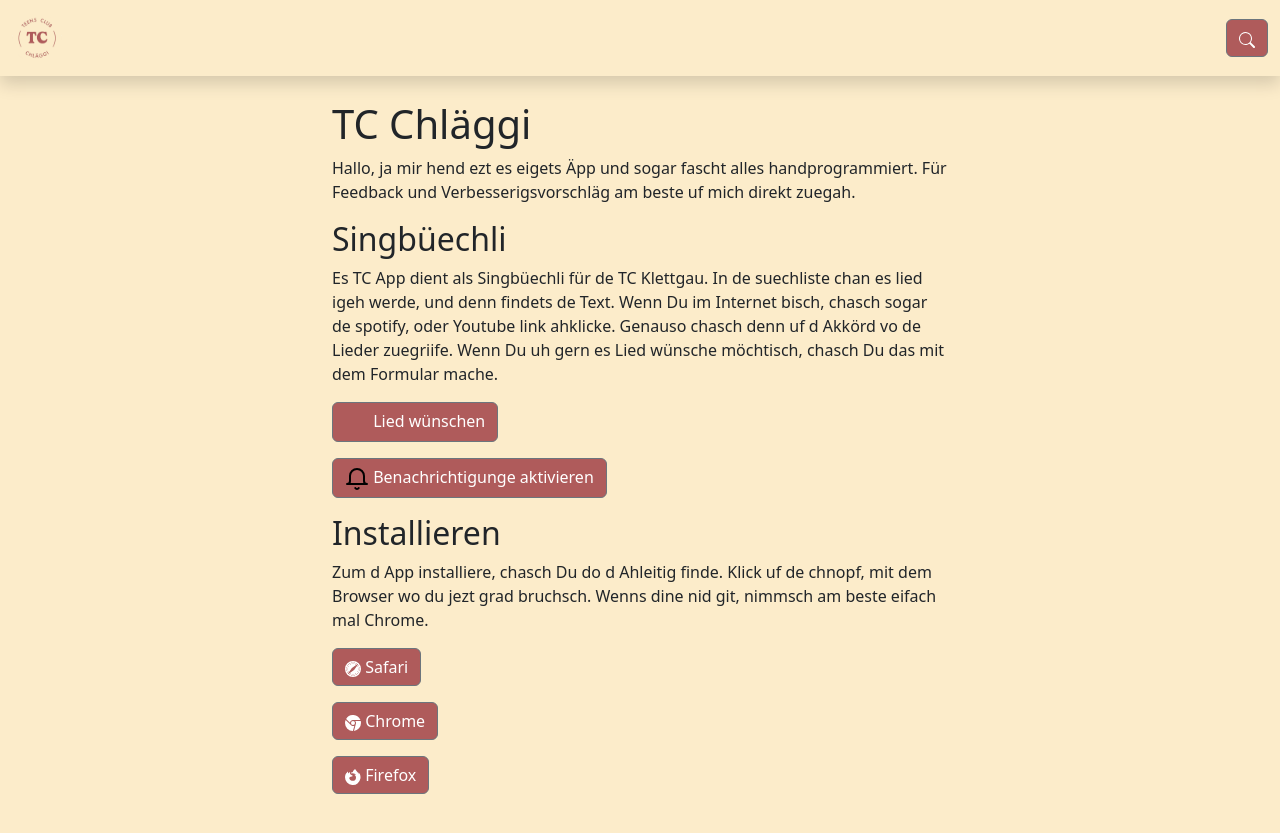
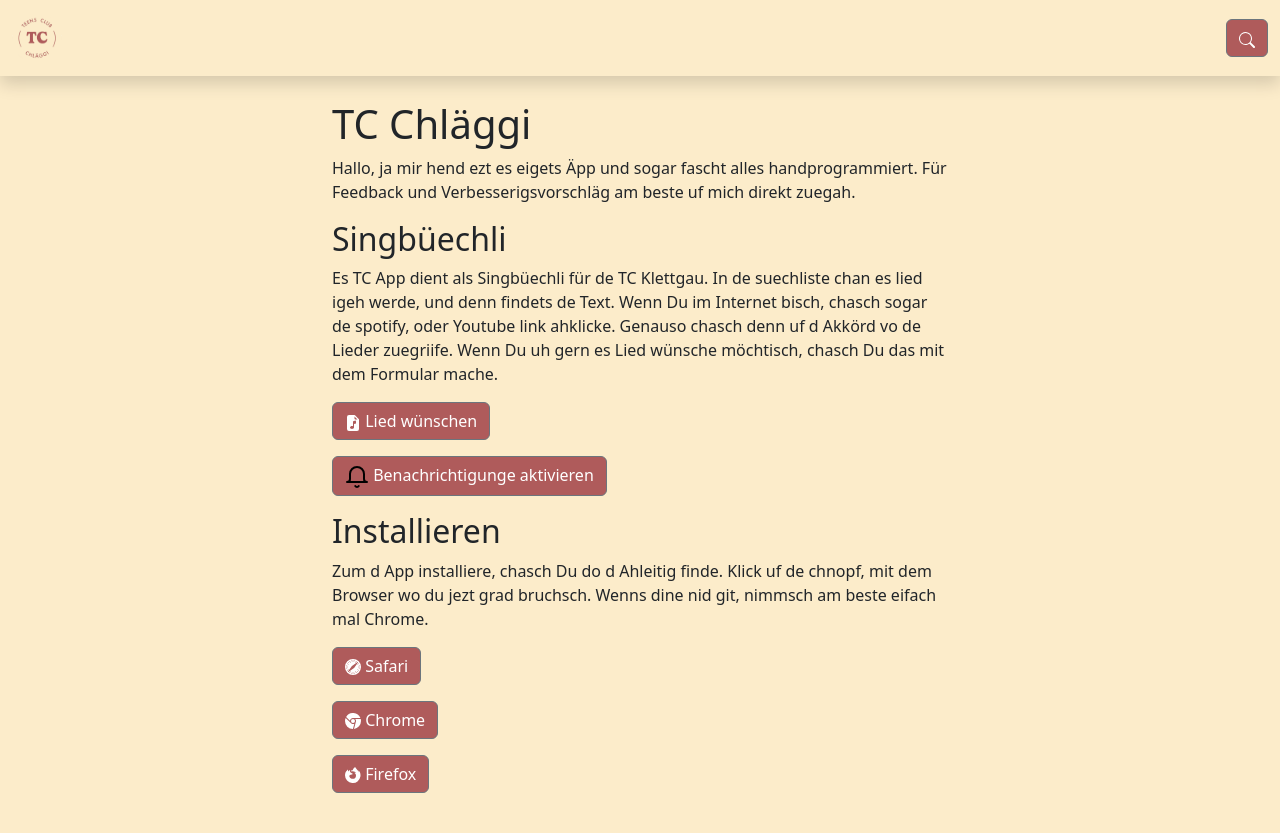
Before and after one commit to Soraxem/song-dist, a Jekyll site: the page built from index.md, in a window 1280 px wide. Shown: the top 833 px of the page. Built offline with Jekyll 4.4.1, drawn with Linux system fonts in a browser that asks for light colours.

Commit message:
fixed song request icon

```diff
--- a/index.md
+++ b/index.md
@@ -12,7 +12,8 @@
 Es TC App dient als Singbüechli für de TC Klettgau. In de suechliste chan es lied igeh werde, und denn findets de Text. Wenn Du im Internet bisch, chasch sogar de spotify, oder Youtube link ahklicke. Genauso chasch denn uf d Akkörd vo de Lieder zuegriife. Wenn Du uh gern es Lied wünsche möchtisch, chasch Du das mit dem Formular mache.
 
 <a href="https://hafen.swisscloudhosting.ch/apps/forms/s/8JPtHedtboKwjwMcMr7F2xqP" class="btn btn-secondary" target="_blank">
-    <svg xmlns="http://www.w3.org/2000/svg" width="24" height="24" viewBox="0 0 24 24" fill="none" stroke="#FFFFFFFFF" stroke-width="2" stroke-linecap="round" stroke-linejoin="round"><path d="M22 17H2a3 3 0 0 0 3-3V9a7 7 0 0 1 14 0v5a3 3 0 0 0 3 3zm-8.27 4a2 2 0 0 1-3.46 0"></path>
+    <svg xmlns="http://www.w3.org/2000/svg" width="16" height="16" fill="currentColor" class="bi bi-file-earmark-music-fill" viewBox="0 0 16 16">
+        <path d="M9.293 0H4a2 2 0 0 0-2 2v12a2 2 0 0 0 2 2h8a2 2 0 0 0 2-2V4.707A1 1 0 0 0 13.707 4L10 .293A1 1 0 0 0 9.293 0zM9.5 3.5v-2l3 3h-2a1 1 0 0 1-1-1zM11 6.64v1.75l-2 .5v3.61c0 .495-.301.883-.662 1.123C7.974 13.866 7.499 14 7 14c-.5 0-.974-.134-1.338-.377-.36-.24-.662-.628-.662-1.123s.301-.883.662-1.123C6.026 11.134 6.501 11 7 11c.356 0 .7.068 1 .196V6.89a1 1 0 0 1 .757-.97l1-.25A1 1 0 0 1 11 6.64z"></path>
     </svg>
     Lied wünschen
 </a>
```
